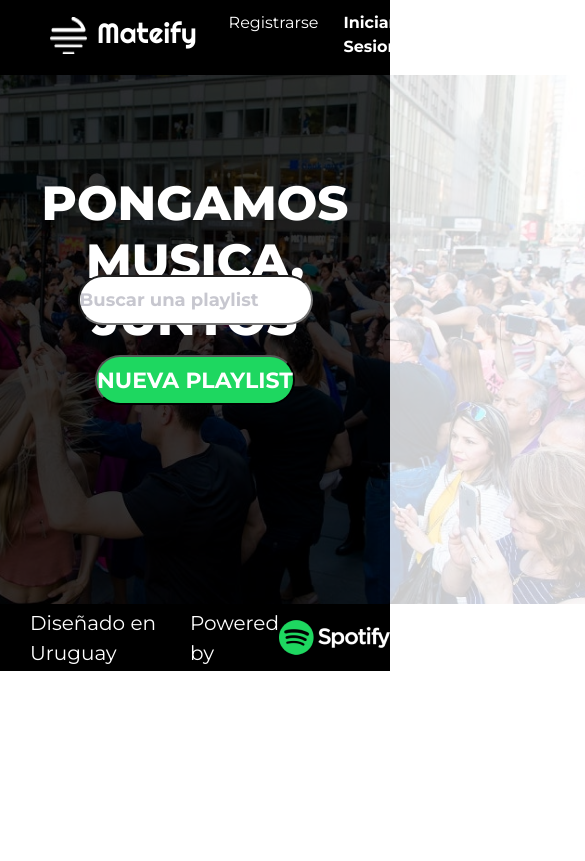
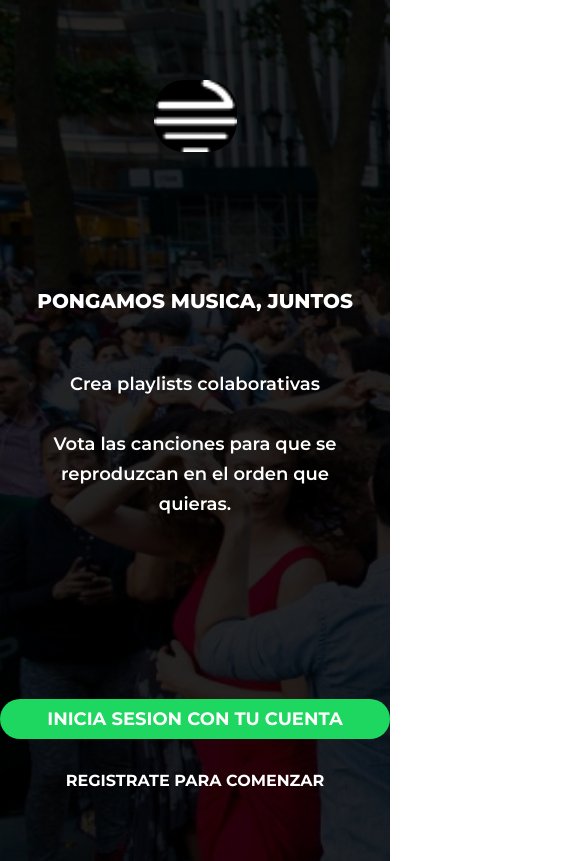
Before and after one commit to Nagi2880/Modulo-1-matea, a React (Create React App) app: page / in a window 390 px wide. Shown: the top 861 px of the page, 585 px wide, since content can reach past the window. Built offline with nearby package versions, Linux system fonts and the light colour scheme.

Commit message:
mobile home version added

```diff
--- a/src/App.js
+++ b/src/App.js
@@ -7,8 +7,7 @@ import {
 import Home from './finished/Home';
 import Login from './finished/Login';
 import Register from './finished/Register';
-import Datepicker from './elements/Daypicker';
-
+import Mobilehome from './Mobile/Mobilehome';
 function App() {
   return (
     <BrowserRouter>
@@ -16,7 +15,7 @@ function App() {
         <Route path="/Login" element={<Login />} />
         <Route path="/" element={<Home />} />
         <Route path="/Register" element={<Register />} />
-        <Route path="/test" element={<Datepicker />} />
+        <Route path="/test" element={<Mobilehome />} />
       </Routes>
     </BrowserRouter>
   );
--- /dev/null
+++ b/src/Mobile/Mobilehome.css
@@ -0,0 +1,68 @@
+#Background-image{
+    background-image: url('/public/background.png');
+    -webkit-background-size: cover;
+    -moz-background-size: cover;
+    -o-background-size: cover;
+    background-size: cover;
+}
+#Mobile-Logo{
+    width: 83px;
+    height: 72px;
+    background-color: black;
+    border-radius: 30px;
+    margin-top: 80px;
+    margin-bottom: 137px;
+}
+#Mobilehome-container{
+    background-color: rgba(0, 0, 0, 0.85);
+}
+
+
+#Mobile-title1{
+    font-family: 'Montserrat';
+    font-weight: 800;
+    font-size: 20px;
+    color: #ffffff;
+    padding-bottom: 48px;
+}
+#Mobile-title2{
+    font-family: 'Montserrat';
+    font-style: normal;
+    font-size: 18px;
+    font-weight: 600;
+    line-height: 30px;
+    text-align: center;
+    color: #ffffff;
+    padding-bottom: 30px;
+}
+
+#Mobile-login{
+    background-color: #1ED760;
+    border-radius: 30px;
+    border-color: transparent;
+    height: 40px;
+    margin-top: 150px;
+
+
+    font-family: 'Montserrat';
+    font-style: normal;
+    font-weight: bold;
+    font-size: 18px;
+    line-height: 22px;
+    color: #ffffff;
+}
+
+#Mobile-register2{
+    background-color: transparent;
+    border: none;
+    margin-top: 32px;
+    padding-bottom: 70px;
+
+    font-family: 'Montserrat';
+    font-style: normal;
+    font-weight: bold;
+    font-size: 16px;
+    line-height: 20px;
+    text-transform: uppercase;
+    color: #ffffff;
+}
--- /dev/null
+++ b/src/Mobile/Mobilehome.jsx
@@ -0,0 +1,21 @@
+import React from 'react';
+import './Mobilehome.css';
+
+export default function Mobilehome() {
+    return (
+        <div id="Background-image" className=''>
+            <div id="Mobilehome-container" className='d-flex flex-column justify-content-between col col-12'>
+                <header className='col col-12 d-flex justify-content-center'>
+                    <img id="Mobile-Logo" src="./Logo2.png" alt="MobileLogo" />
+                </header>
+                <main className='col col-12 d-flex flex-column align-items-center justify-content-center'>
+                    <h6 id='Mobile-title1'>PONGAMOS MUSICA, JUNTOS</h6>
+                    <span id="Mobile-title2">Crea playlists colaborativas</span>
+                    <span className='col col-10' id="Mobile-title2">Vota las canciones para que se reproduzcan en el orden que quieras.</span>
+                </main>
+                <button id="Mobile-login" className='col col-12'onClick={(e) => {e.preventDefault();window.location.href='/Login'}}>INICIA SESION CON TU CUENTA</button>
+                <button id="Mobile-register2" className='col col-12 'onClick={(e) => {e.preventDefault();window.location.href='/Register'}}>REGISTRATE PARA COMENZAR</button>
+            </div>
+        </div>
+    )
+}
--- a/src/finished/Home.css
+++ b/src/finished/Home.css
@@ -26,6 +26,7 @@
     top: 200px;
     height: 50px;
     border-radius: 30px;
+    padding-left: 30px;
 }
 
 #Body-button{
--- a/src/finished/Home.jsx
+++ b/src/finished/Home.jsx
@@ -2,19 +2,24 @@ import React from 'react';
 import Header2 from '../components/Header2';
 import './Home.css';
 import Footer from '../components/Footer';
+import Mobilehome from '../Mobile/Mobilehome';
 
 export default function Home() {
     return (
         <div id="Home-container" className=''>
+            <div className='d-none d-sm-block'>
                 <Header2 />
                 <body id="Body-container" className='d-flex flex-column align-items-center'>
                     <img id="background" className='col col-md-12 col-xl-12' alt="background" src="./background.png" />
                     <h2 id="Body-subtitle" className='col col-md-12 col-lg-10 col-xl-8'>PONGAMOS MUSICA, JUNTOS</h2>
                     <input type='search' placeholder='Buscar una playlist' id="Body-searchbar" className='col col-md-8 col-lg-7 col-xl-5'></input>
                     <button id="Body-button" className='col col-md-4 col-lg-3 col-xl-2'>NUEVA PLAYLIST</button>
-
                 </body>
                 <Footer />
             </div>
+            <div className='d-block d-sm-none'>
+                <Mobilehome />
+            </div>
+        </div>
     )
 }
```
Also changed, not shown: public/LogoMobile.png (added). Lines whose indentation alone changed are shown as unchanged.
